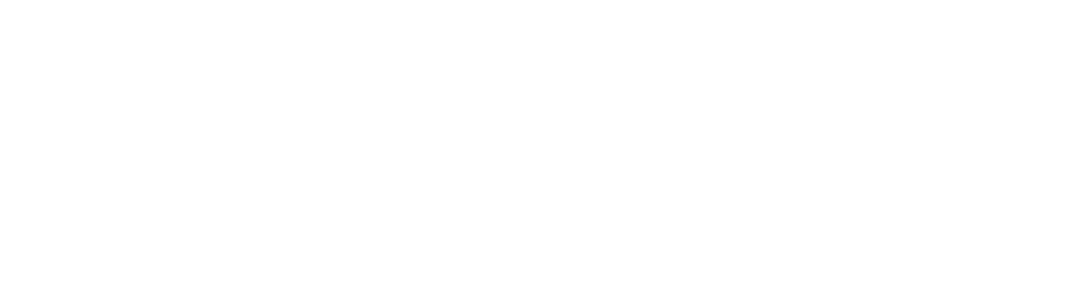
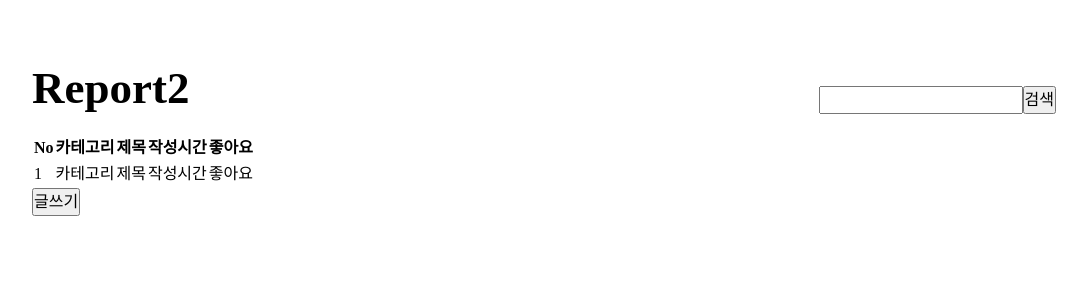
Before and after one commit to alstjr5949/notice-board-archive, a React (Vite) app: page /report/2 in a window 1280 px wide. Before the commit this address had no page. Shown: the top 300 px of the page, without its empty margins (96-1183 px from the left). Built offline with nearby package versions, Linux system fonts and the light colour scheme.

Commit message:
chore: ui markup

```diff
--- /dev/null
+++ b/src/2/Report2.module.css
@@ -0,0 +1,5 @@
+.report-wrapper {
+  display: flex;
+  flex-direction: column;
+  gap: 20px;
+}
--- /dev/null
+++ b/src/2/Report2.tsx
@@ -0,0 +1,18 @@
+import PageTemplate from "../temp/PageTemplate";
+
+import styles from "./Report2.module.css";
+import Header from "./header/Header";
+import Posts from "./posts/Posts";
+
+const Report2 = () => {
+  return (
+    <PageTemplate>
+      <div className={styles["report-wrapper"]}>
+        <Header />
+        <Posts />
+      </div>
+    </PageTemplate>
+  );
+};
+
+export default Report2;
--- /dev/null
+++ b/src/2/header/Header.module.css
@@ -0,0 +1,10 @@
+.report-header {
+  display: flex;
+  justify-content: space-between;
+  align-items: flex-end;
+
+  .title {
+    font-size: 45px;
+    font-weight: 800;
+  }
+}
--- /dev/null
+++ b/src/2/header/Header.tsx
@@ -0,0 +1,15 @@
+import styles from "./Header.module.css";
+
+const Header = () => {
+  return (
+    <header className={styles["report-header"]}>
+      <h1 className={styles["title"]}>Report2</h1>
+      <div className={styles["search-input-wrapper"]}>
+        <input className={styles["search-input"]} type="search" />
+        <button className={styles["search-button"]}>검색</button>
+      </div>
+    </header>
+  );
+};
+
+export default Header;
--- /dev/null
+++ b/src/2/posts/Posts.tsx
@@ -0,0 +1,27 @@
+import Post from "./post/Post";
+
+const Posts = () => {
+  return (
+    <main>
+      <table>
+        <thead>
+          <tr>
+            <th>No</th>
+            <th>카테고리</th>
+            <th>제목</th>
+            <th>작성시간</th>
+            <th>좋아요</th>
+          </tr>
+        </thead>
+        <tbody>
+          <Post />
+        </tbody>
+      </table>
+      <div>
+        <button>글쓰기</button>
+      </div>
+    </main>
+  );
+};
+
+export default Posts;
--- /dev/null
+++ b/src/2/posts/post/Post.tsx
@@ -0,0 +1,13 @@
+const Post = () => {
+  return (
+    <tr>
+      <td>1</td>
+      <td>카테고리</td>
+      <td>제목</td>
+      <td>작성시간</td>
+      <td>좋아요</td>
+    </tr>
+  );
+};
+
+export default Post;
--- a/src/main.tsx
+++ b/src/main.tsx
@@ -4,6 +4,7 @@
 import "./index.css";
 import { BrowserRouter, Route, Routes } from "react-router-dom";
 import Report1 from "./1/Report1.tsx";
+import Report2 from "./2/Report2.tsx";
 
 ReactDOM.createRoot(document.getElementById("root")!).render(
   <React.StrictMode>
@@ -11,6 +12,7 @@
       <Routes>
         <Route path="/" element={<App />} />
         <Route path="/report/1" element={<Report1 />} />
+        <Route path="/report/2" element={<Report2 />} />
       </Routes>
     </BrowserRouter>
   </React.StrictMode>
```
